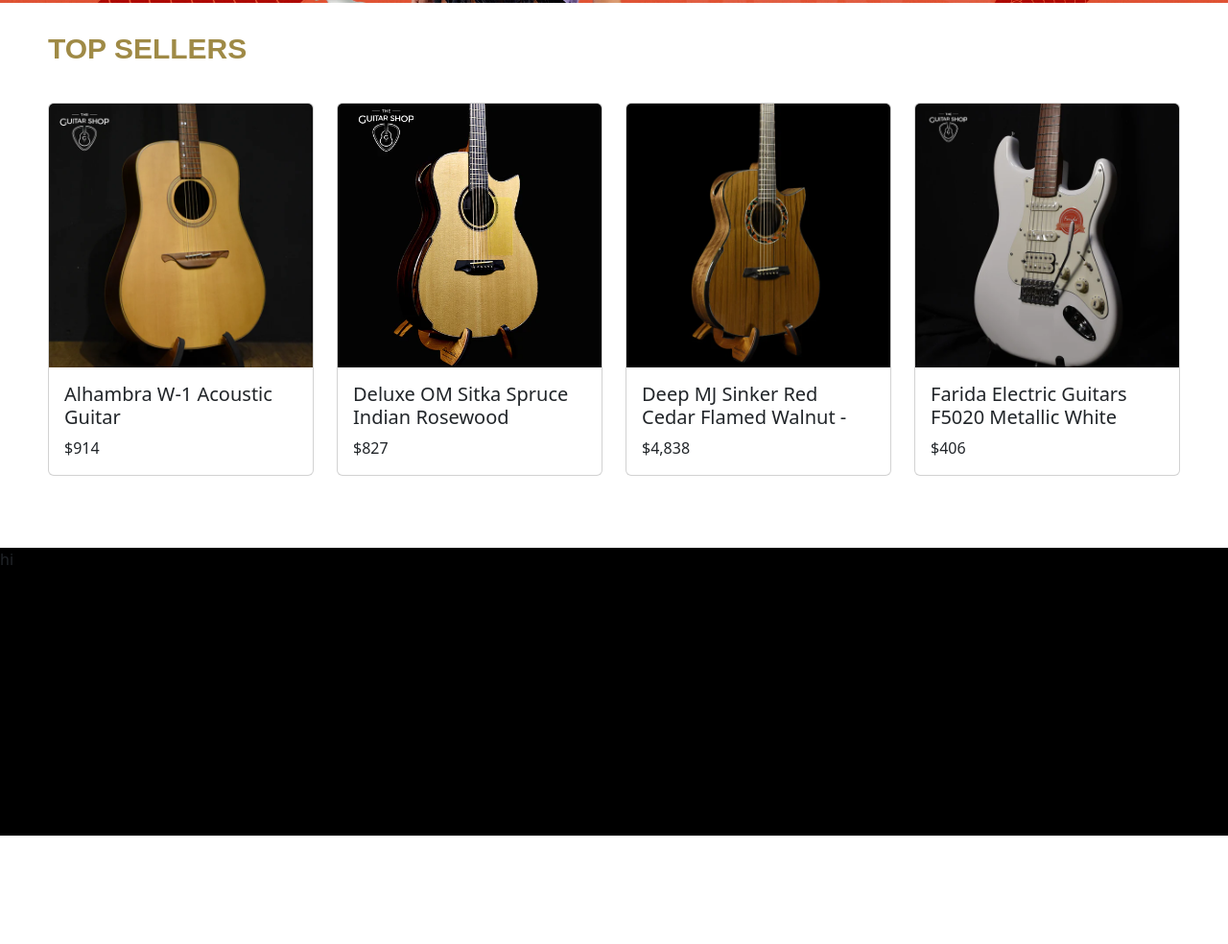
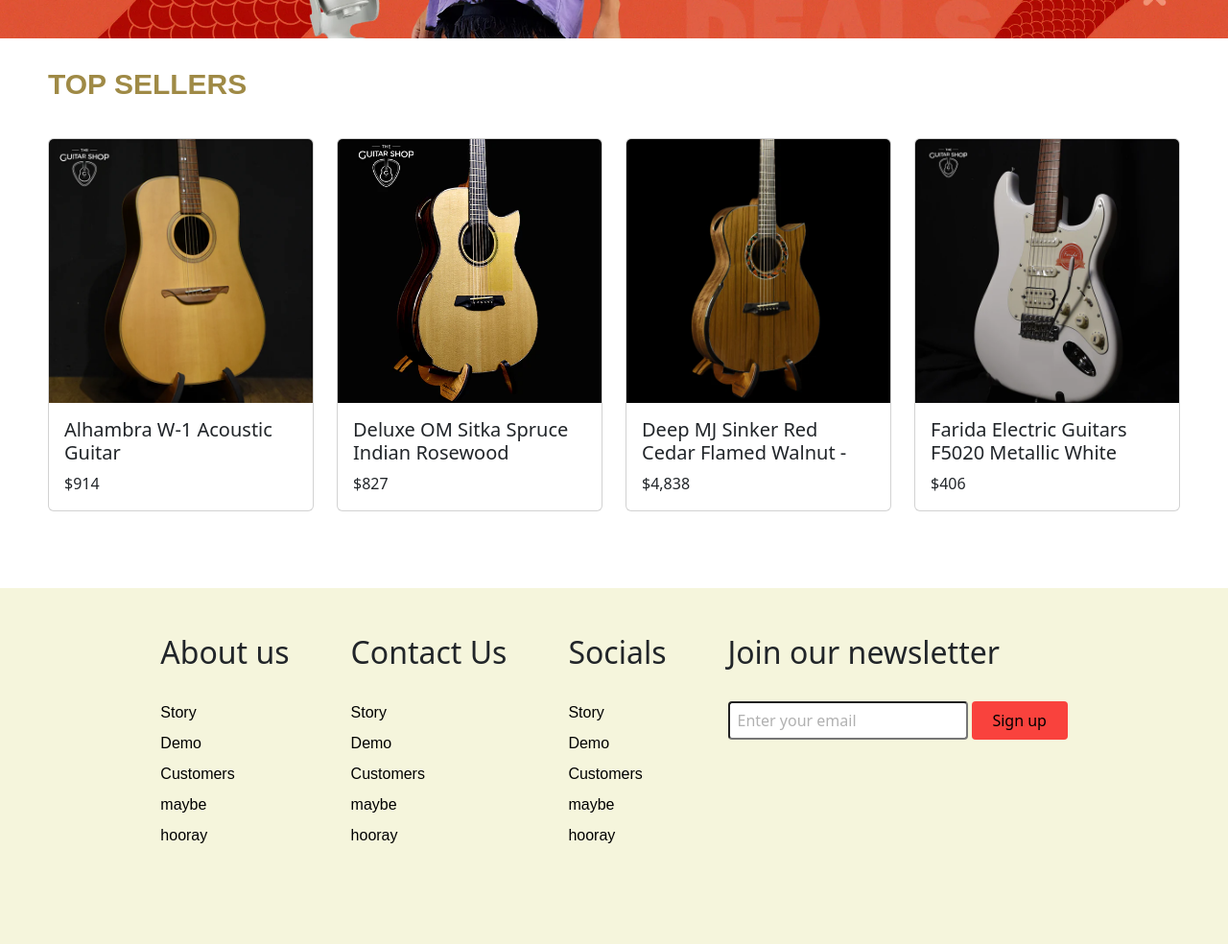
Before and after one commit to Andrew-Burke36/Integrated_Project1, a plain HTML site: page index.html in a window 1280 px wide. Shown: the part 463-1447 px from the top of the page at 96% size. Before the commit the page ends 1334 px from the top, so only its background shows below. Drawn offline with nearby package versions, Linux system fonts and the light colour scheme; files that its build step writes are made by us from their sources; files whose address does not match are found by name; a web font is replaced by a local one.

Commit message:
added footer bar

```diff
--- a/index.html
+++ b/index.html
@@ -13,20 +13,20 @@
             <header>
                 <nav class="navbar navbar-expand-lg bg-light">
                     <div class="container-fluid">
-                      <a class="navbar-brand" href="index.html"><img class="logo" src="images/logo/company logo.png" alt="Acoustica"></a>
+                      <a class="navbar-brand" href="index.html"><img class="logo" src="images/logo/company_logo.png" alt="Acoustica"></a>
                       <button class="navbar-toggler" type="button" data-bs-toggle="collapse" data-bs-target="#navbarSupportedContent" aria-controls="navbarSupportedContent" aria-expanded="false" aria-label="Toggle navigation">
                         <span class="navbar-toggler-icon"></span>
                       </button>
                       <div class="collapse navbar-collapse" id="navbarSupportedContent">
                         <ul class="navbar-nav me-auto mb-2 mb-lg-0">
                           <li class="nav-item">
-                            <a class="nav-link active" aria-current="page" href="#">Home</a>
+                            <a class="nav-link active" aria-current="page" href="index.html">Home</a>
                           </li>
                           <li class="nav-item">
                             <a class="nav-link" href="aboutus.html">About Us</a>
                           </li>
                           <li class="nav-item dropdown">
-                            <a class="nav-link dropdown-toggle" href="#" role="button" data-bs-toggle="dropdown" aria-expanded="false">
+                            <a class="nav-link dropdown-toggle" href="shop.html" role="button" data-bs-toggle="dropdown" aria-expanded="false">
                               Shop
                             </a>
                             <ul class="dropdown-menu">
@@ -101,8 +101,37 @@
             </main>
 
             <footer>
-              <div class="footer_container">
-                <p>hi</p>
+              <div class="footer-container">
+                <div class="footer-heading footer-1">
+                  <h2>About us</h2>
+                  <a href="#">Story</a>
+                  <a href="#">Demo</a>
+                  <a href="#">Customers</a>
+                  <a href="#">maybe</a>
+                  <a href="#">hooray</a>
+                </div>
+                <div class="footer-heading footer-2">
+                  <h2>Contact Us</h2>
+                  <a href="#">Story</a>
+                  <a href="#">Demo</a>
+                  <a href="#">Customers</a>
+                  <a href="#">maybe</a>
+                  <a href="#">hooray</a>
+                </div>
+                <div class="footer-heading footer-3">
+                  <h2>Socials</h2>
+                  <a href="#">Story</a>
+                  <a href="#">Demo</a>
+                  <a href="#">Customers</a>
+                  <a href="#">maybe</a>
+                  <a href="#">hooray</a>
+                </div>
+                <div class="footer-email-form">
+                  <h2>Join our newsletter</h2>
+                  <input type="email" placeholder="Enter your email" id="footer-email">
+                  <input type="submit" value="Sign up" id="footer-email-btn">
+                </div>
+
               </div>
 
             </footer>
--- a/style.css
+++ b/style.css
@@ -65,15 +65,81 @@ a .logo {
 }
 
 footer {
-    margin-top: 12px;
-    position: absolute;
-    width: 100%;
-    height: 300px;
-    background-color: black;
-    margin-top: 75px;
+    margin-top: 5rem;
+    padding-top: 3rem;
+    padding-bottom: 4rem;
+    background-color: beige;
 }
 
-.footer_container {
+.footer-container {
+    width: 80%;
+    height: 40vh;
+    display: flex;
+    justify-content: center;
+    flex-wrap: wrap;
+    margin: 0 auto;
+}
 
+.footer-heading {
+    display: flex;
+    flex-direction: column;
+    margin-right: 4rem;
+}
 
+.footer-heading h2 {
+    margin-bottom: 2rem;
 }
+
+.footer-heading a {
+    text-decoration: none;
+    color: black;
+    margin-bottom: 0.5rem;
+    transition: all 0.3s ease;
+    font-family: "Montserrat", sans-serif;
+}
+
+.footer-heading a:hover {
+    color: #9F8A46;
+}
+
+.footer-email-form h2{
+    margin-bottom: 2rem;
+}
+
+#footer-email {
+    width: 250px;
+    height: 40px;
+    border-radius: 4px;
+    outline: none;
+    padding-left: 0.5rem;
+    font-size: 1rem;
+    margin-bottom: 1rem;
+}
+
+#footer-email::placeholder {
+    color: #b1b1b1;
+}
+
+#footer-email-btn {
+    width: 100px;
+    height: 40px;
+    border-radius: 4px;
+    background-color: #F9423D;
+    outline: none;
+    border: none;
+    transition: all 0.3s ease;
+}
+
+#footer-email-btn:hover {
+    background-color: #9F8A46;
+}
+
+@media screen and (max-width: 1150px) {
+    .footer-container {
+        height: 50vh;
+    }
+
+    .footer-email-form {
+        margin-top: 4rem;
+    }
+}
```
